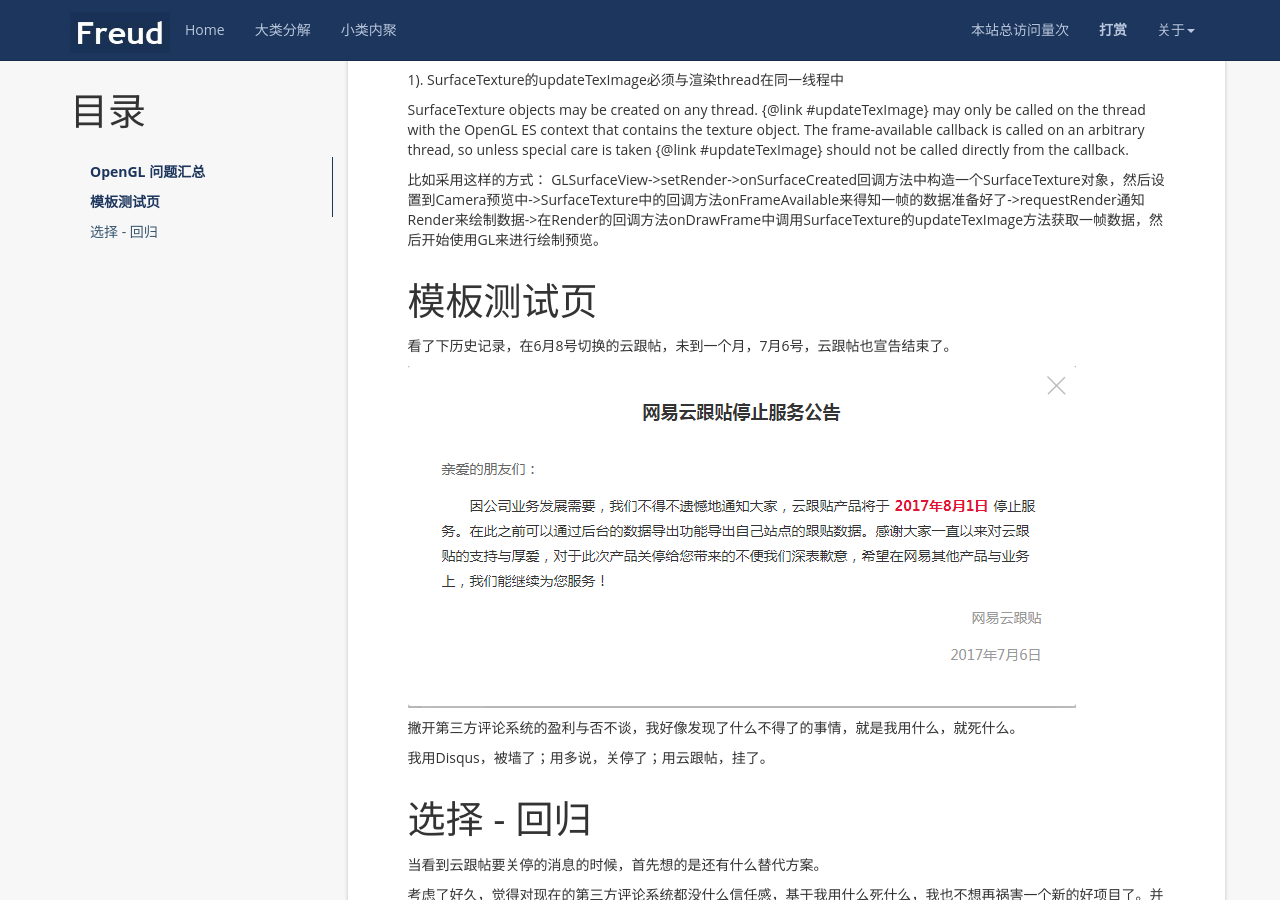
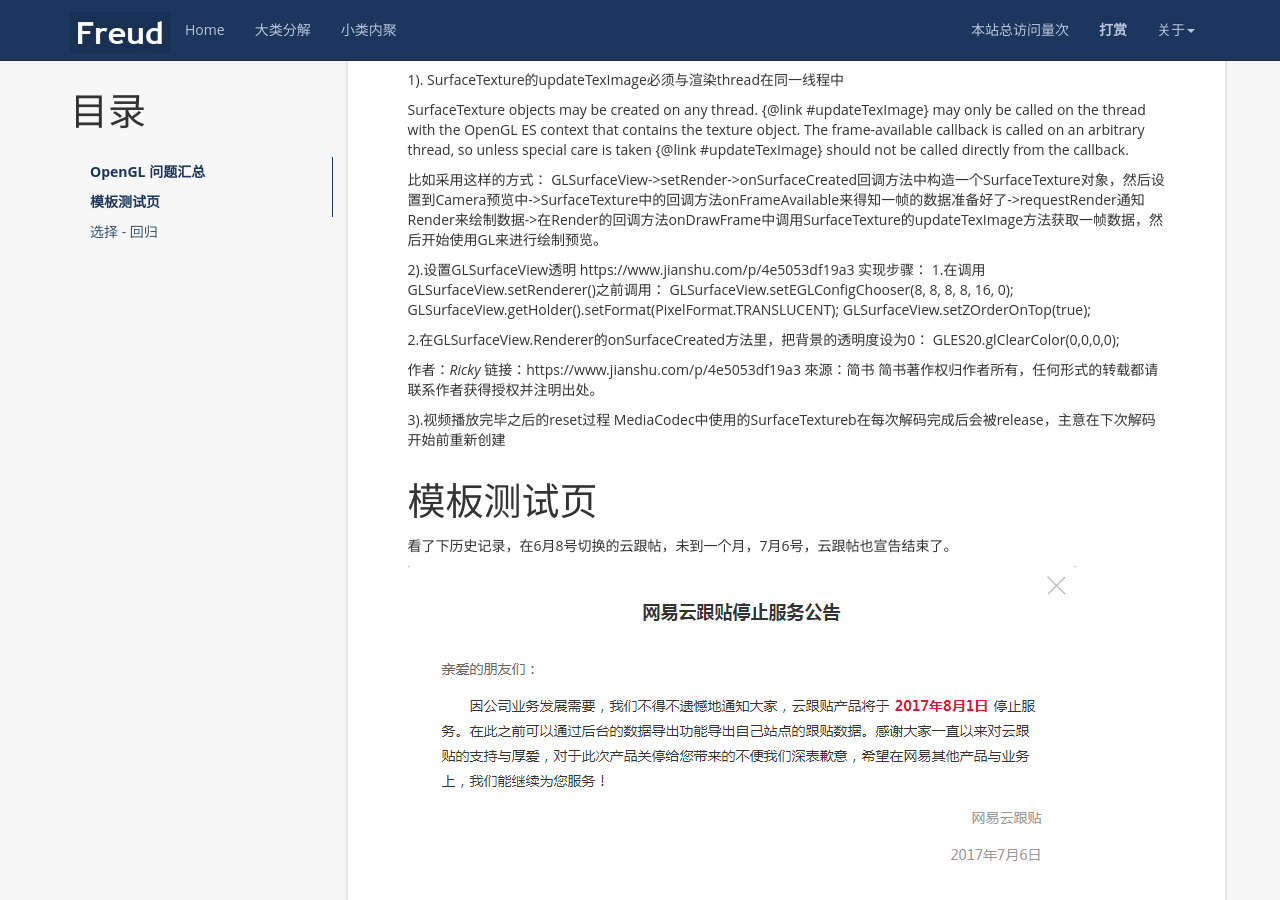
Before and after one commit to dwzzhw/dwzzhw.github.io, a Jekyll site: the page built from _posts/2018-11-09-OpenGL-notebook.md, in a window 1280 px wide and 900 px high, scrolled down 492 px. Built offline with Jekyll 4.4.1, drawn with Linux system fonts in a browser that asks for light colours; nearby versions of some CDN libraries; a script that is not in the unit is left out; comment, search, counter and statistics services are not loaded.

Commit message:
Add comment

```diff
--- a/_posts/2018-11-09-OpenGL-notebook.md
+++ b/_posts/2018-11-09-OpenGL-notebook.md
@@ -21,6 +21,29 @@
 
   比如采用这样的方式：
   GLSurfaceView->setRender->onSurfaceCreated回调方法中构造一个SurfaceTexture对象，然后设置到Camera预览中->SurfaceTexture中的回调方法onFrameAvailable来得知一帧的数据准备好了->requestRender通知Render来绘制数据->在Render的回调方法onDrawFrame中调用SurfaceTexture的updateTexImage方法获取一帧数据，然后开始使用GL来进行绘制预览。
+
+
+  2).设置GLSurfaceView透明
+  https://www.jianshu.com/p/4e5053df19a3
+  实现步骤：
+  1.在调用GLSurfaceView.setRenderer()之前调用：
+  GLSurfaceView.setEGLConfigChooser(8, 8, 8, 8, 16, 0);
+  GLSurfaceView.getHolder().setFormat(PixelFormat.TRANSLUCENT);
+  GLSurfaceView.setZOrderOnTop(true);
+
+  2.在GLSurfaceView.Renderer的onSurfaceCreated方法里，把背景的透明度设为0：
+  GLES20.glClearColor(0,0,0,0);
+
+  作者：_Ricky_
+  链接：https://www.jianshu.com/p/4e5053df19a3
+  來源：简书
+  简书著作权归作者所有，任何形式的转载都请联系作者获得授权并注明出处。
+
+
+  3).视频播放完毕之后的reset过程
+  MediaCodec中使用的SurfaceTextureb在每次解码完成后会被release，主意在下次解码开始前重新创建
+
+
 
 模板测试页			{#yungentie}
 ====================================
```
